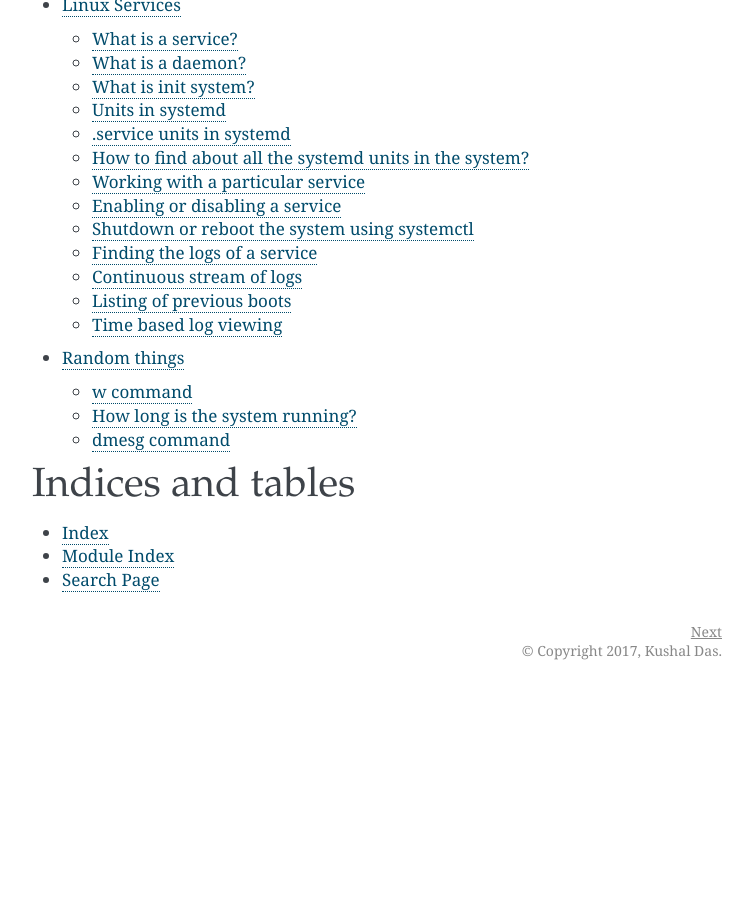
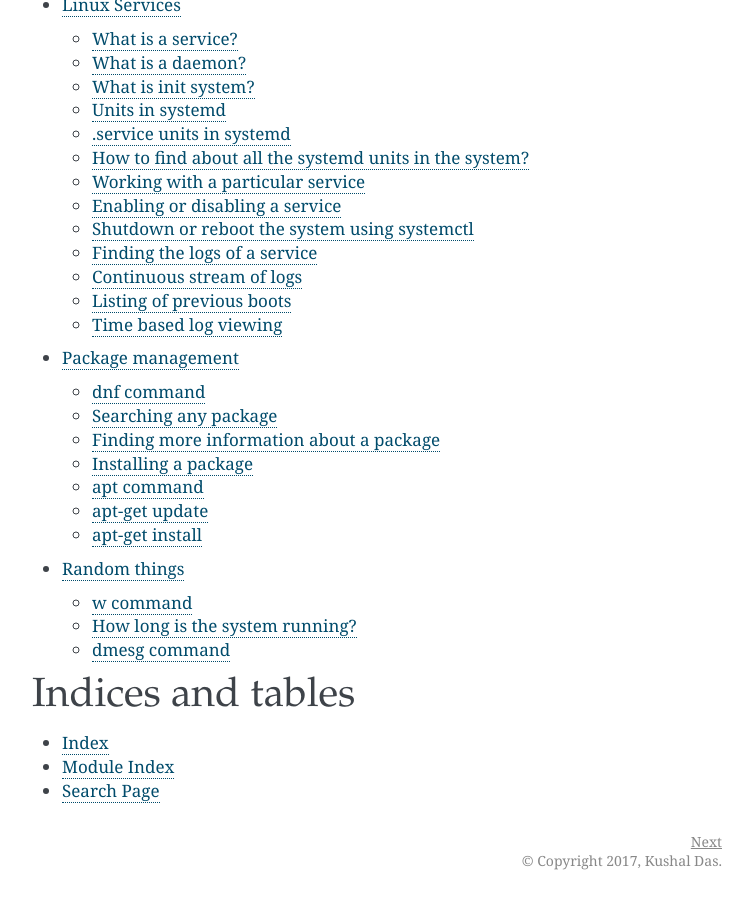
Before and after one commit to kushaldas/lym, a Sphinx documentation site: the page built from docs/index.rst, in a window 1280 px wide and 900 px high, scrolled down 1637 px. Shown: the whole window, without its empty margins (388-1141 px from the left). Built offline with Sphinx 7.4.7, drawn with Linux system fonts in a browser that asks for light colours; a script that is not in the unit is left out; before the commit the page ends 2327 px from its top, so only the background shows below that; part of the change alters nothing that is shown.

Commit message:
Adds the packages chapter

````diff
--- a/docs/index.rst
+++ b/docs/index.rst
@@ -20,6 +20,7 @@ Welcome to Linux command line for you and me!
    files
    processes
    services
+   packages
    random
 
 Indices and tables
--- /dev/null
+++ b/docs/packages.md
@@ -0,0 +1,105 @@
+## Package management
+
+In the Free and Open Source Software world, most of the software is being released in source code format by the developers. This means generally if you want to install a software, you will the source code in the website of the project. As a user, you will have to find all the dependencies and then install the software. To solve this issue, all the Linux distributions have something called *package management system*. There volunteers (mostly) all across the world who helps to make binary software packages out of the source code released by the developers, in such a way that users of the Linux distribution can easily install, update or remove that software.
+
+It is generally recommend to the use the distribution provided software using the package management system for the users. If you are very much sure about what steps you are doing in the system, you can install from the source files too, but that can be dangerous.
+
+
+### dnf command
+
+*dnf* is the package management system in Fedora. The actual packages come in *rpm* format. *dnf* can help you to search, install or uninstall any package from the Fedora package repositories. You can also use the same command to update the packages in your system.
+
+### Searching any package
+
+```
+$ dnf search pss
+Fedora 25 - x86_64                                                        34 MB/s |  50 MB     00:01
+Fedora 25 - x86_64 - Updates                                              41 MB/s |  23 MB     00:00
+Last metadata expiration check: 0:00:07 ago on Sun Jun 25 04:14:22 2017.
+=========================================== N/S Matched: pss ============================================
+pss.noarch : A power-tool for searching inside source code files
+pssh.noarch : Parallel SSH tools
+```
+First the tool downloads all the latest package information from the repository, and then gives us the result.
+
+### Finding more information about a package
+
+*dnf info* gives us more information about any given packages.
+
+```
+$ dnf info pss
+Last metadata expiration check: 0:04:59 ago on Sun Jun 25 04:14:22 2017.
+Available Packages
+Name        : pss
+Arch        : noarch
+Epoch       : 0
+Version     : 1.40
+Release     : 6.fc25
+Size        : 58 k
+Repo        : fedora
+Summary     : A power-tool for searching inside source code files
+URL         : https://github.com/eliben/pss
+License     : Public Domain
+Description : pss is a power-tool for searching inside source code files.
+            : pss searches recursively within a directory tree, knows which
+            : extensions and file names to search and which to ignore, automatically
+            : skips directories you wouldn't want to search in (for example .svn or .git),
+            : colors its output in a helpful way, and does much more.
+```
+
+### Installing a package
+
+*dnf install* command helps us to install any given package. We can pass more than one package name as the argument.
+
+```
+sudo dnf install pss wget
+Last metadata expiration check: 0:37:13 ago on Sun Jun 25 03:44:07 2017.
+Package wget-1.18-3.fc25.x86_64 is already installed, skipping.
+Dependencies resolved.
+=====================================================================================================================================================
+ Package                         Arch                               Version                                 Repository                          Size
+=====================================================================================================================================================
+Installing:
+ pss                             noarch                             1.40-6.fc25                             fedora                              58 k
+
+Transaction Summary
+=====================================================================================================================================================
+Install  1 Package
+
+Total download size: 58 k
+Installed size: 196 k
+Is this ok [y/N]: y
+Downloading Packages:
+pss-1.40-6.fc25.noarch.rpm                                                                                           969 kB/s |  58 kB     00:00
+-----------------------------------------------------------------------------------------------------------------------------------------------------
+Total                                                                                                                118 kB/s |  58 kB     00:00
+Running transaction check
+Transaction check succeeded.
+Running transaction test
+Transaction test succeeded.
+Running transaction
+  Installing  : pss-1.40-6.fc25.noarch                                                                                                           1/1
+  Verifying   : pss-1.40-6.fc25.noarch                                                                                                           1/1
+
+Installed:
+  pss.noarch 1.40-6.fc25
+
+Complete!
+```
+
+### apt command
+
+*apt* is the package management system for *Debian* Linux distribution. As Ubuntu is a downstream of the *Debian* distribution, it also uses the same package management system.
+
+### apt-get update
+
+```
+$ apt-get update
+... long output
+```
+
+*apt-get update* command is used to update all the package information for the Debian repositories.
+
+### apt-get install
+
+*sudo apt-get install* command is used to install any given package from the repository.
````
